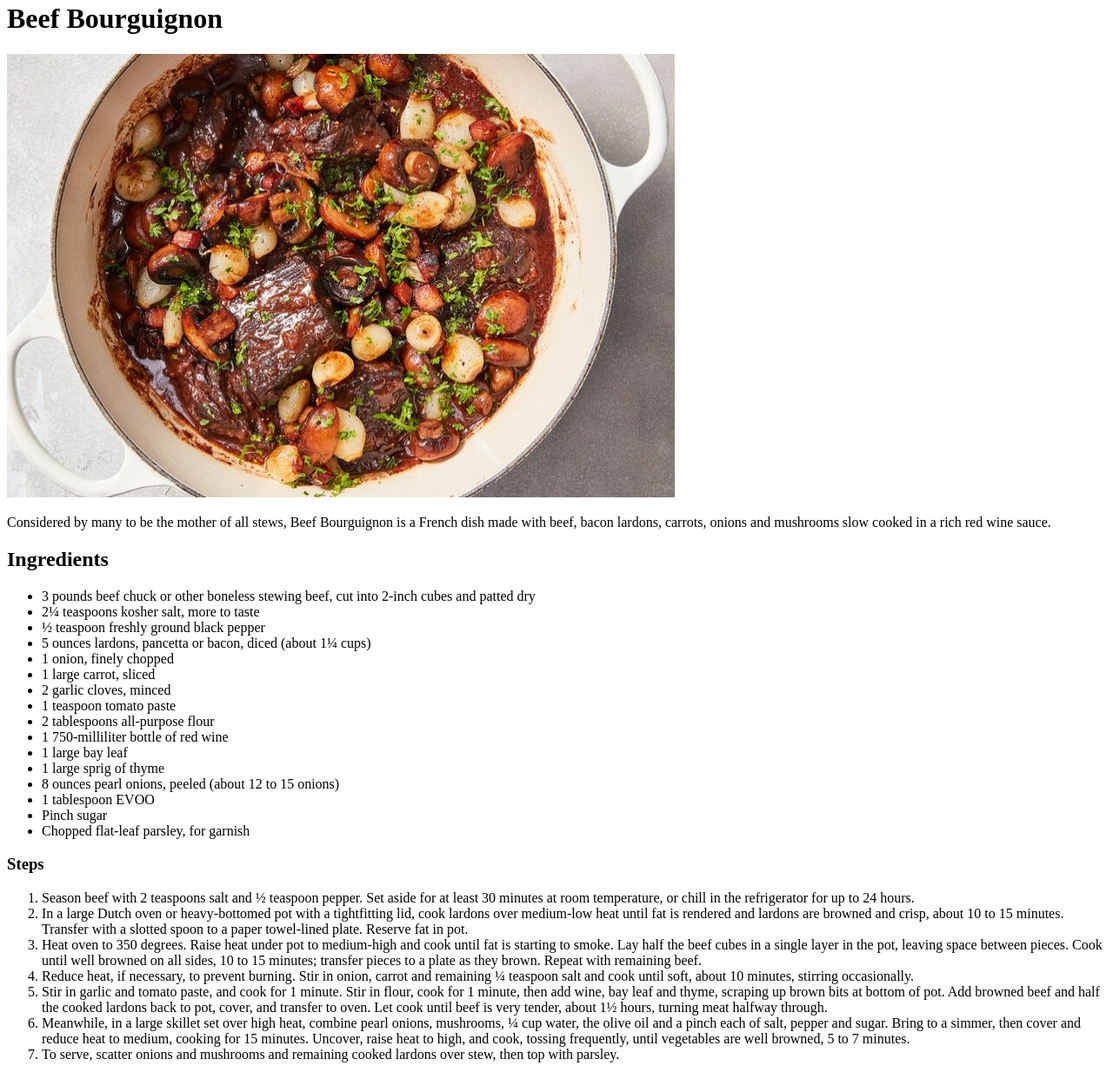
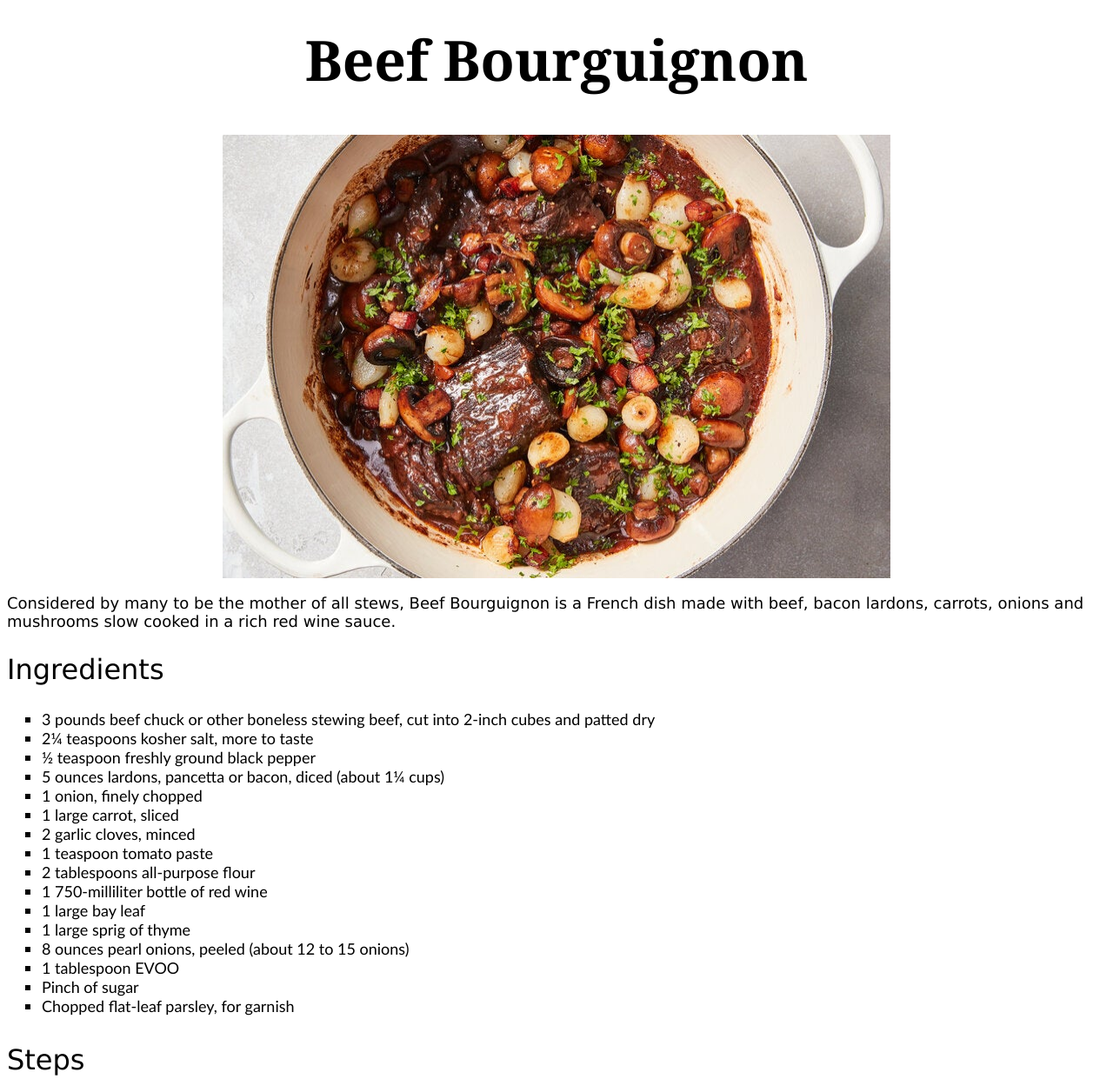
Before and after one commit to imicro415/odin-recipes, a plain HTML site: page recipes/beefBourguignon.html in a window 1280 px wide. Shown: the part 18-1259 px from the top of the page at 87% size. Drawn offline with Linux system fonts and the light colour scheme.

Commit message:
Index and recipes pages styled
This commit added a new directory containing a
styles.css sheet with styles for index and recipes

Each html document was updated with appropriate
classes and id's as needed in order to maintain
order

```diff
--- /dev/null
+++ b/CSS/styles.css
@@ -0,0 +1,58 @@
+#index-title  {
+ 	font-family:'Segoe UI',  Tahoma, Geneva, Verdana, sans-serif;
+	font-size: 42px;
+	text-align: center;
+	font-weight: 800;
+}
+.index-ul {
+	font-family: Arial, Helvetica, sans-serif;
+	font-size: 36px;
+	text-align: center;
+	list-style-type: none;
+	cursor: pointer;
+	text-decoration: none;
+	padding-inline-start: 0;
+}
+.index-ul li {
+	padding: 0.5rem;
+}
+.index-ul a {
+	color: black;
+	text-decoration: none;
+}
+
+.recipe-img {
+	display: block;
+	margin-left: auto;
+	margin-right: auto;
+}
+.recipe-description {
+	font-family: Verdana, Geneva, Tahoma, sans-serif;
+	font-size: 18px;
+	font-weight: 400;
+}
+.recipe-title {
+	font-size: 64px;
+	font-family: Cambria, Cochin, Georgia, Times, 'Times New Roman', serif;
+	text-align: center;
+	font-weight: 800;
+}
+ .recipe-heading {
+	font-size: 32px;
+	font-family: 'Lucida Sans', 'Lucida Sans Regular', 'Lucida Grande', 'Lucida Sans Unicode', Geneva, Verdana, sans-serif ;
+	font-weight: 500;
+	text-justify: left;
+	text-align: left
+ }
+ .recipe-list {
+	font-size: 18px;
+	font-family: 'Gill Sans', 'Gill Sans MT', Calibri, 'Trebuchet MS', sans-serif;
+	font-weight: 400;
+    text-align: left;
+ }
+ .recipe-list.ingredients {
+	list-style: square;
+ }
+ .recipe-list.steps {
+	list-style-type: decimal;
+ }
--- a/recipes/beefBourguignon.html
+++ b/recipes/beefBourguignon.html
@@ -3,17 +3,18 @@
   <head>
     <meta charset="UTF-8">
     <title>Beef Bourguignon</title>
+    <link rel="stylesheet" href="../CSS/styles.css">
   </head>
 
   <body>
-    <h1>Beef Bourguignon</h1>
-      <img src="../images/beefBourguignon.jpeg" width="768" height="510"
+    <h1 class="recipe-title">Beef Bourguignon</h1>
+      <img class="recipe-img" src="../images/beefBourguignon.jpeg" width="768" height="510"
 alt="A picture of beef bourguignon">
-      <p>Considered by many to be the mother of all stews, Beef
+      <p class="recipe-description">Considered by many to be the mother of all stews, Beef
 Bourguignon is a French dish made with beef, bacon lardons, carrots,
 onions and mushrooms slow cooked in a rich red wine sauce.</p>
-    <h2>Ingredients</h2>
-      <ul>
+    <h2 class="recipe-heading">Ingredients</h2>
+      <ul class="recipe-list ingredients">
         <li>3 pounds beef chuck or other boneless stewing beef, cut
 into 2-inch cubes and patted dry</li>
         <li>2¼ teaspoons kosher salt, more to taste</li>
@@ -30,11 +31,11 @@ cups)</li>
         <li>1 large sprig of thyme</li>
         <li>8 ounces pearl onions, peeled (about 12 to 15 onions)</li>
         <li>1 tablespoon EVOO</li>
-        <li>Pinch sugar</li>
+        <li>Pinch of sugar</li>
         <li>Chopped flat-leaf parsley, for garnish</li>
       </ul>
-    <h3>Steps</h3>
-      <ol>
+    <h3 class="recipe-heading">Steps</h3>
+      <ol class="recipe-list steps">
         <li>Season beef with 2 teaspoons salt and ½ teaspoon pepper.
 Set aside for at least 30 minutes at room temperature, or chill in
 the refrigerator for up to 24 hours.</li>
```
Also changed, not shown: index.html (+3 -2 lines), recipes/cacioEpepe.html (+8 -7 lines), recipes/pupusas.html (+10 -9 lines).
